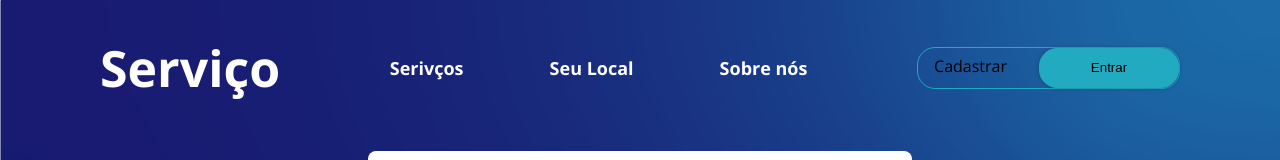
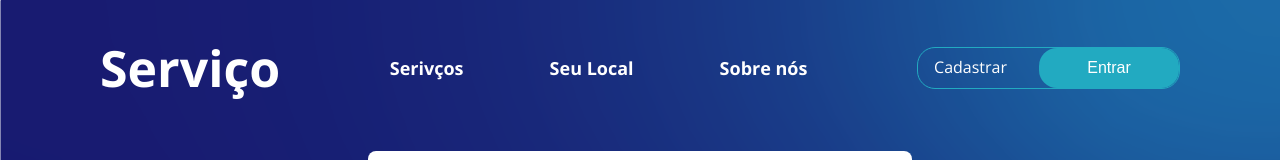
Before and after one commit to CesarSturmer/service, a Next.js app: page /login in a window 1280 px wide. Shown: the top 160 px of the page. Built offline with nearby package versions, Linux system fonts and the light colour scheme.

Commit message:
code refactor

```diff
--- a/src/components/Header/index.js
+++ b/src/components/Header/index.js
@@ -27,6 +27,7 @@ const Subtitle = styled.h1`
 const ButtonsContainer = styled.div`
   border: 1px solid ${({ theme }) => theme.colors.secondary};
   border-radius: 18px;
+  color: ${({ theme }) => theme.colors.title};
 `;
 
 const SignUpButton = styled.a`
@@ -40,8 +41,8 @@ const SignUpButton = styled.a`
 
 const LoginButton = styled.button`
   background: ${({ theme }) => theme.colors.secondary};
-  box-shadow: 0px 0px 4px rgba(0, 0, 0, 0.25);
-  border: 1px solid ${({ theme }) => theme.colors.secondary};
+  color: ${({ theme }) => theme.colors.title};
+  font-size: 1rem;
   border-radius: 18px;
   width: 140px;
   height: 40px;
```
